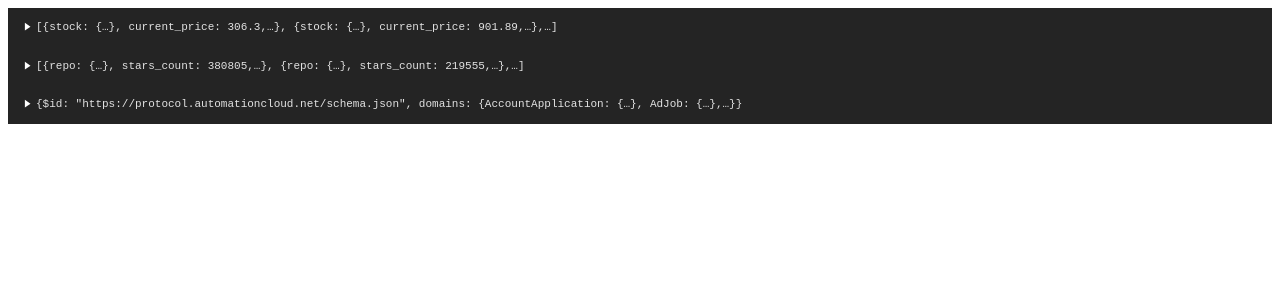
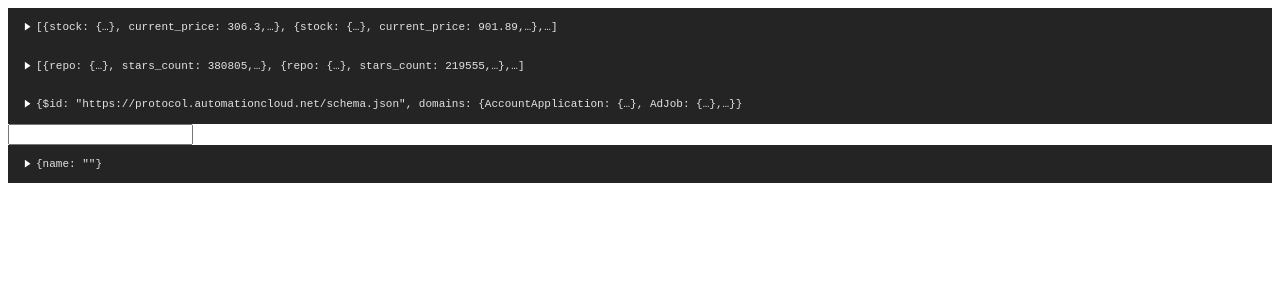
Before and after one commit to 1602/json-viewer, a React (Vite) app: page / in a window 1280 px wide. Shown: the top 300 px of the page. Built offline with nearby package versions, Linux system fonts and the light colour scheme.

Commit message:
Test focus capture

```diff
--- a/src/App.tsx
+++ b/src/App.tsx
@@ -1,17 +1,22 @@
 import './App.css';
 import { JsonViewer } from './JsonViewer.js';
+import { useState } from 'react';
 import data from './MOCK_DATA.json';
 import repos from './GITHUB_REPOS.json';
 import schema from './schema.json';
 
 function App() {
+    const [name, setName] = useState('');
+
     return (
         <>
             <JsonViewer>{ JSON.stringify(data) }</JsonViewer>
             <JsonViewer>{ JSON.stringify(repos) }</JsonViewer>
             <JsonViewer>{ JSON.stringify(schema) }</JsonViewer>
+            <input value={ name } onInput={ (e) => setName(e.target.value) } />
+            <JsonViewer>{ JSON.stringify({ name }) }</JsonViewer>
         </>
-    )
+    );
 }
 
 export default App;
```
